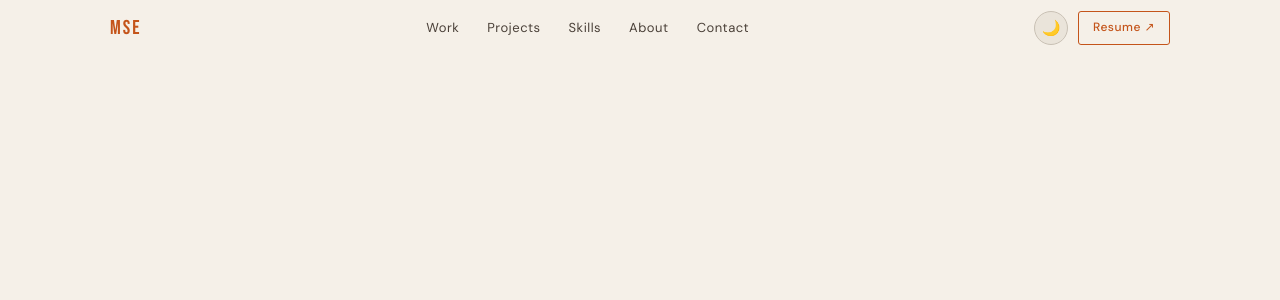
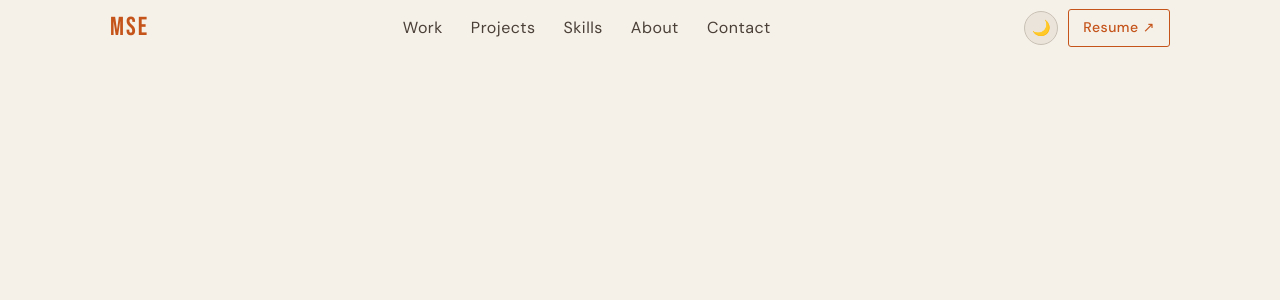
Before and after one commit to mohansilambarasu/my-portfolio, a React (Vite) app: page / in a window 1280 px wide. Shown: the top 300 px of the page. Built offline with nearby package versions, Linux system fonts and the light colour scheme.

Commit message:
Update: Updated few corrections in hero and about page.

```diff
--- a/src/components/About.jsx
+++ b/src/components/About.jsx
@@ -149,9 +149,9 @@ export default function About() {
           >
             {[
               "📍 Fairfax, VA",
-              "🎓 Recent M.S. Grad",
+              "🎓 Recent M.S. Grad '26",
+              "💼 F-1 OPT",
               "✈️ Open to Relocation",
-              "🛂 F-1 OPT STEM",
             ].map((item) => (
               <span
                 key={item}
--- a/src/components/Hero.jsx
+++ b/src/components/Hero.jsx
@@ -84,8 +84,7 @@ export default function Hero() {
           lineHeight: 1.6,
         }}
       >
-        AI & Frontend Engineer · M.S Grad ’26 · 4.0 GPA · F-1 OPT STEM · Open to
-        relocation
+        AI & Frontend Engineer · F-1 OPT · Open to relocation
       </motion.p>
 
       <motion.div
@@ -194,9 +193,12 @@ export default function Hero() {
         }}
       >
         {[
-          { to: 3, suffix: "+", label: "Years Experience" },
-          { text: "4.0 GPA", label: "Master of Science" },
-          { text: "F1 OPT", label: "STEM Graduate" },
+          {
+            text: "MS GRAD ' 26",
+            label: "INFORMATION TECHNOLOGY",
+          },
+          { text: "4.0 GPA", label: "ACADEMIC EXCELLENCE AWARD '26" },
+          { text: "F1 OPT", label: "WORK AUTHORIZATION" },
         ].map(({ to, suffix, decimals, text, label }) => (
           <div key={label}>
             <div
--- a/src/components/Navbar.jsx
+++ b/src/components/Navbar.jsx
@@ -71,7 +71,7 @@ export default function Navbar() {
           <span
             style={{
               fontFamily: "var(--font-display)",
-              fontSize: "20px",
+              fontSize: "26px",
               letterSpacing: "2px",
               color: "var(--accent)",
               flexShrink: 0,
@@ -90,7 +90,7 @@ export default function Navbar() {
                   duration={600}
                   offset={-56}
                   style={{
-                    fontSize: "13px",
+                    fontSize: "16px",
                     color: "var(--text-muted)",
                     cursor: "pointer",
                     letterSpacing: "0.5px",
@@ -134,7 +134,7 @@ export default function Navbar() {
                 target="_blank"
                 rel="noopener noreferrer"
                 style={{
-                  fontSize: "12px",
+                  fontSize: "14px",
                   fontWeight: "500",
                   color: "var(--accent)",
                   border: "1px solid var(--accent)",
```
